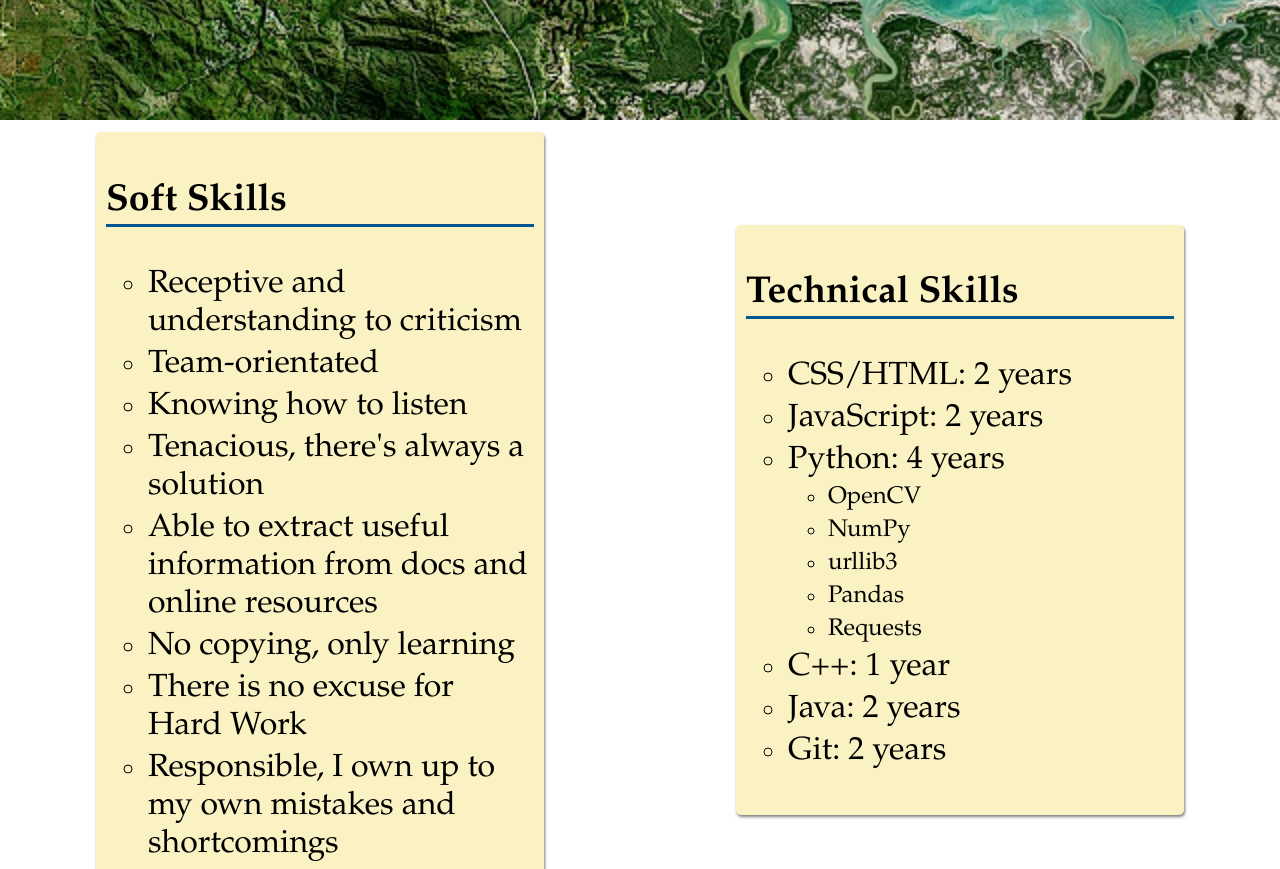
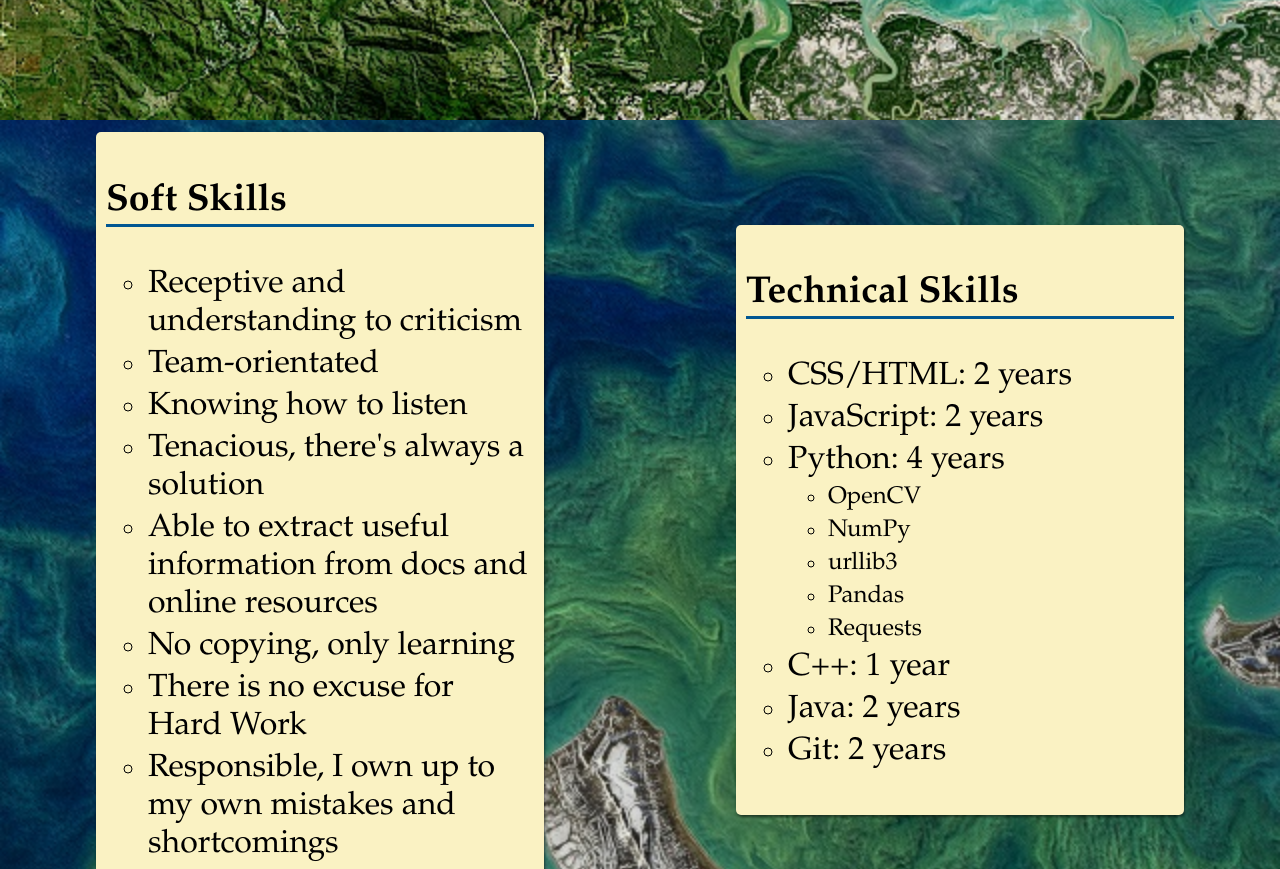
Before and after one commit to Karls-lab/Karls-lab.github.io, a plain HTML site: page index.html in a window 1280 px wide. Shown: the part 1540-2409 px from the top of the page. Drawn offline with Linux system fonts and the light colour scheme; a web font is replaced by a local one.

Commit message:
Fixed background in style.css

```diff
--- a/style.css
+++ b/style.css
@@ -56,7 +56,7 @@ li {
 }
 
 .secondPage {
-    background-image: url("ocean2.jpg");
+    background-image: url("media/ocean2.jpg");
 }
 
 .navbar {
```
